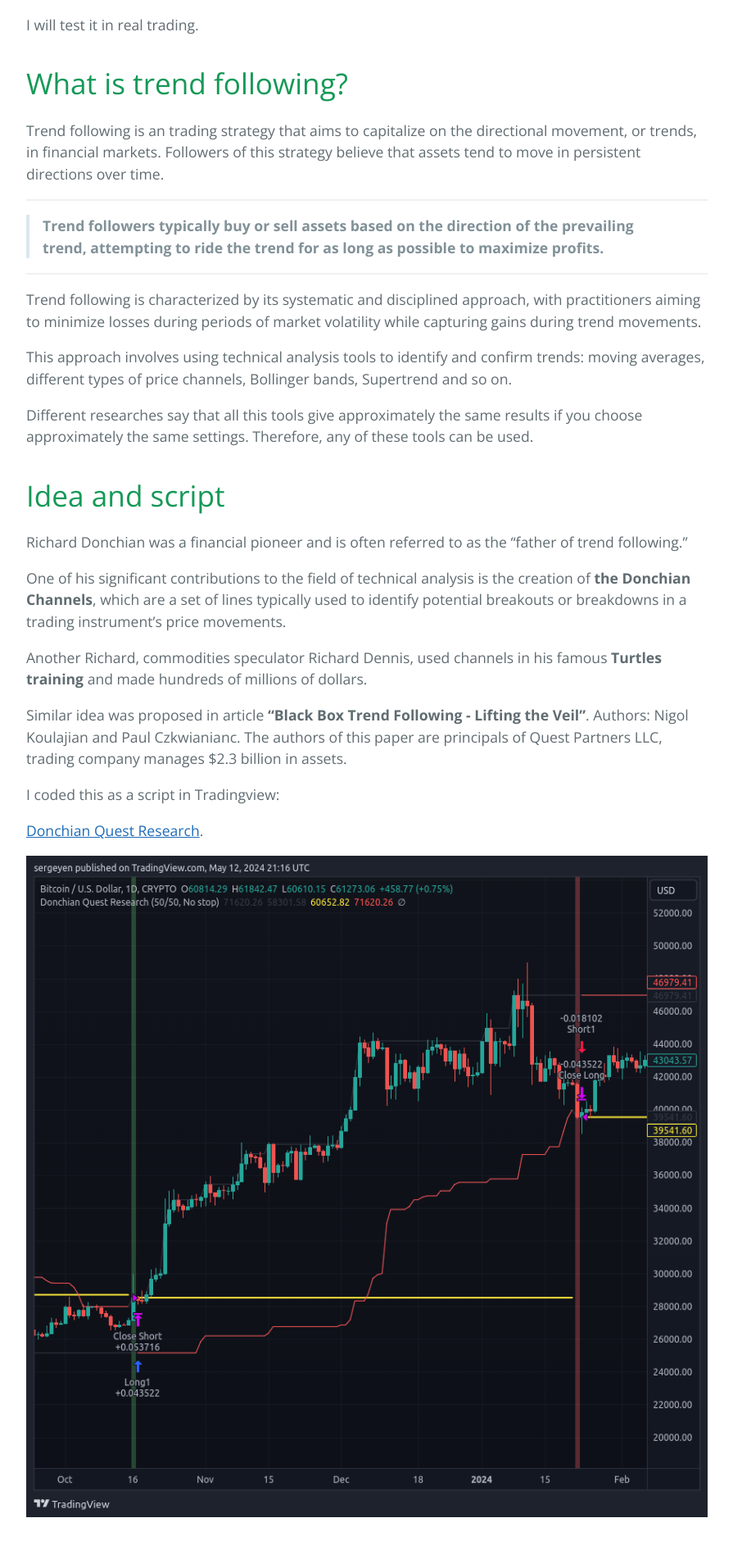
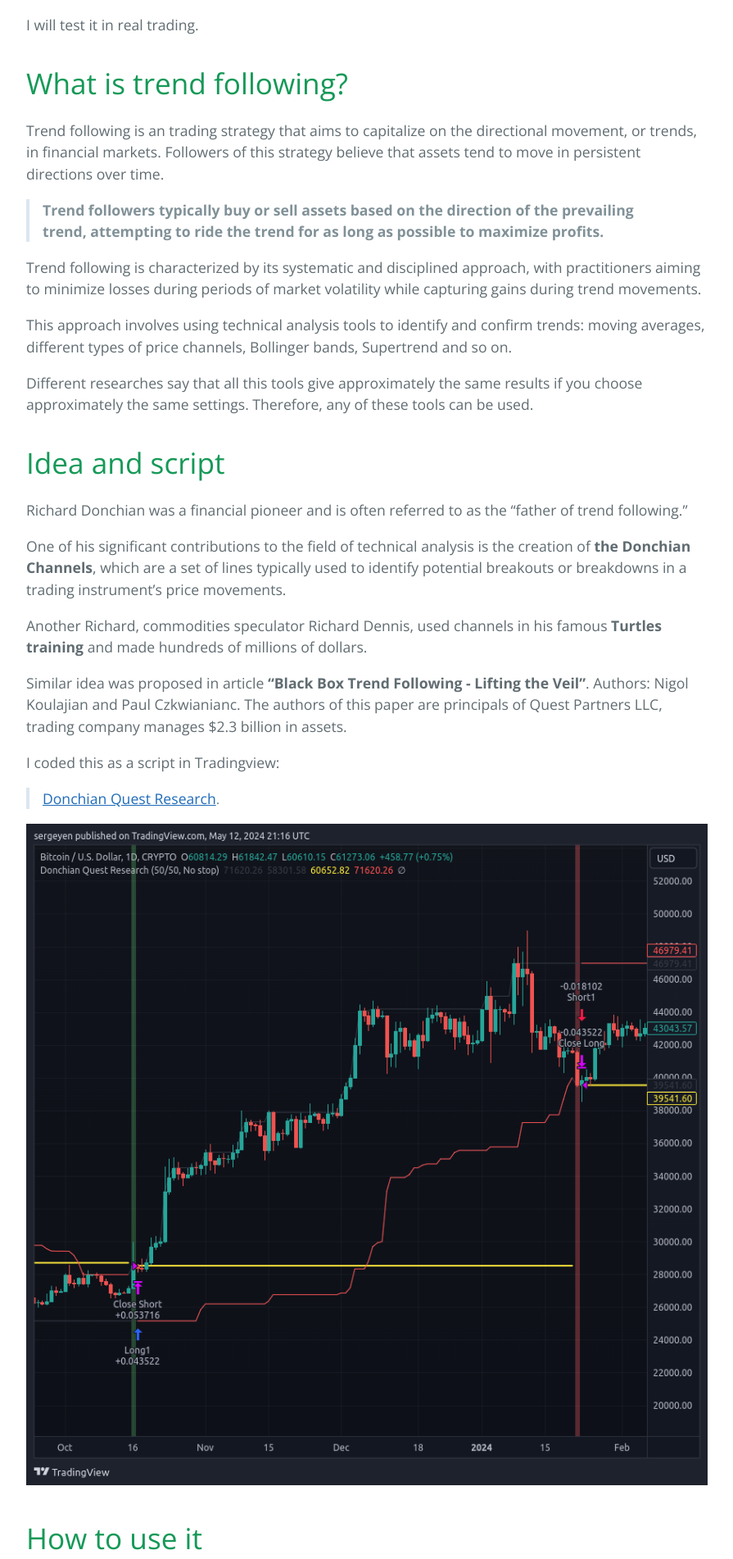
Before and after one commit to sergeyen7/sergeyen7.github.io, a Jekyll site: the page built from index.md, in a window 1280 px wide. Shown: the part 1013-2915 px from the top of the page at 82% size, without its empty margins (192-1087 px from the left). Built offline with Jekyll 4.4.1, drawn with Linux system fonts in a browser that asks for light colours; nearby versions of some CDN libraries.

```diff
--- a/index.md
+++ b/index.md
@@ -36,11 +36,7 @@ I will test it in real trading.
 
 Trend following is an trading strategy that aims to capitalize on the directional movement, or trends, in financial markets. Followers of this strategy believe that assets tend to move in persistent directions over time.
 
-* * *
-
 > **Trend followers typically buy or sell assets based on the direction of the prevailing trend, attempting to ride the trend for as long as possible to maximize profits.**
-
-* * *
 
 Trend following is characterized by its systematic and disciplined approach, with practitioners aiming to minimize losses during periods of market volatility while capturing gains during trend movements.
 
@@ -61,7 +57,7 @@ Similar idea was proposed in article **“Black Box Trend Following - Lifting th
 
 I coded this as a script in Tradingview:
 
-[Donchian Quest Research](https://www.tradingview.com/script/YPQwKNF8-Donchian-Quest-Research/).
+> [Donchian Quest Research](https://www.tradingview.com/script/YPQwKNF8-Donchian-Quest-Research/).
 
 ![Script on Tradingview](/images/script.png)
 
@@ -207,11 +203,7 @@ You can trade more than 100 assets on the exchange: btc, eth, regular altcoins,
 
 Interesting function - 'vaults'. It's like 'pools' on other DEXs, but 'vault leader' can trade funds of this vault. Normal perpetual trade - longs, shorts. Normal liquidations if something go wrong. If trade is profitable - leader receive a 10% profit share for managing the vault.
 
-* * *
-
 > **As always: Trading is inherently risky, and vaults’ past performance is not a guarantee of future returns.**
-
-* * *
 
 Vaults have a lock-up period of 1 day.
 
@@ -232,13 +224,9 @@ Main advantage of Hyperliquid:
 
 Any trend following strategy uses a simple idea:
 
-* * *
-
 > * **Trading with some type of stop loss.**
 > * **Trading without take profit.**
 > * **Trade closed with some type of trailing stop.**
-
-* * *
 
 Hmmm... Is it really that simple?
 
@@ -265,11 +253,7 @@ Here's a table showing the required winning rate for different Risk:Reward ratio
 
 This table illustrates that as the Risk:Reward ratio increases, the required winning rate decreases. Any winning rate greater than in table - profitable.
 
-* * *
-
 > **No need to win every trade. Big profit can be made with 30%-40%-50% of profitable trades and high Risk:Reward ratio.**
-
-* * *
 
 How to maximally increase Risk:Reward ratio? Always use stop loss. Never use take profit. “Cut your losses short and let your profits run”. Ride the trend as long as possible.
 
@@ -301,11 +285,8 @@ Total longterm result is profitable.
 
 ## Answer
 
-* * *
-
 > **So the answer to the question is yes, it's really that simple.**
 
-* * *
 But you should strictly follow all the rules of the trading system.
 
 # Contacts
```
